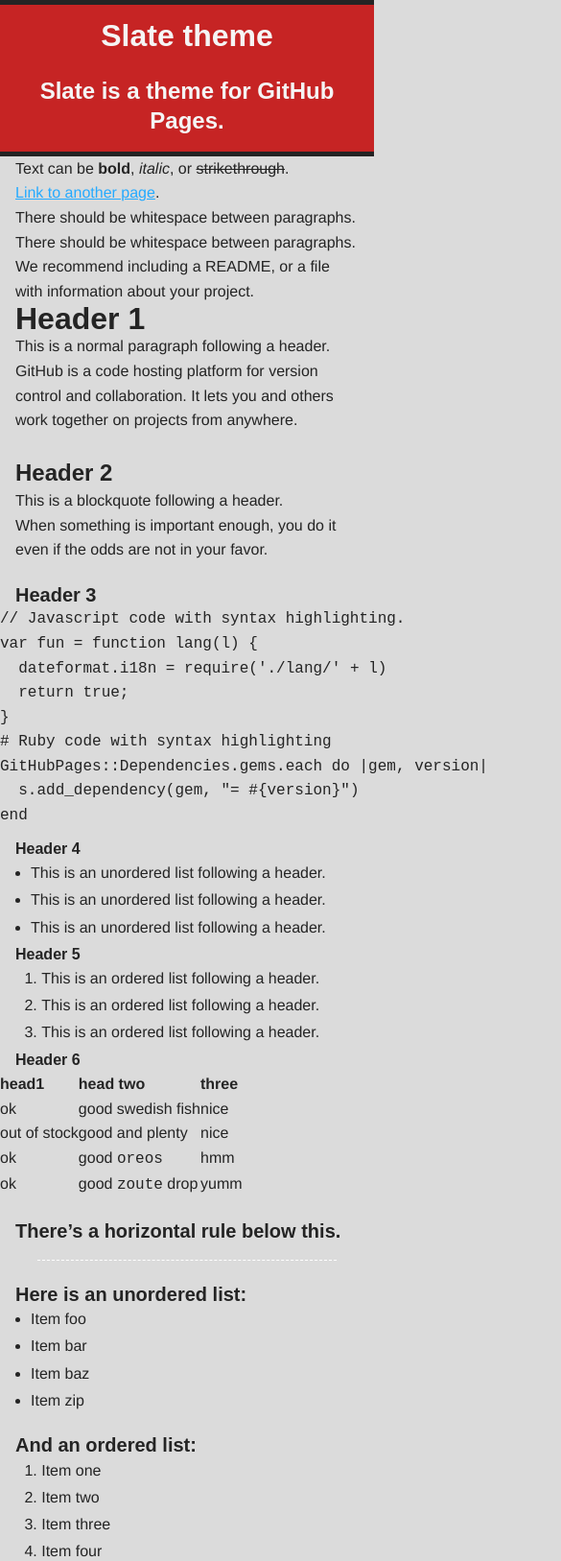
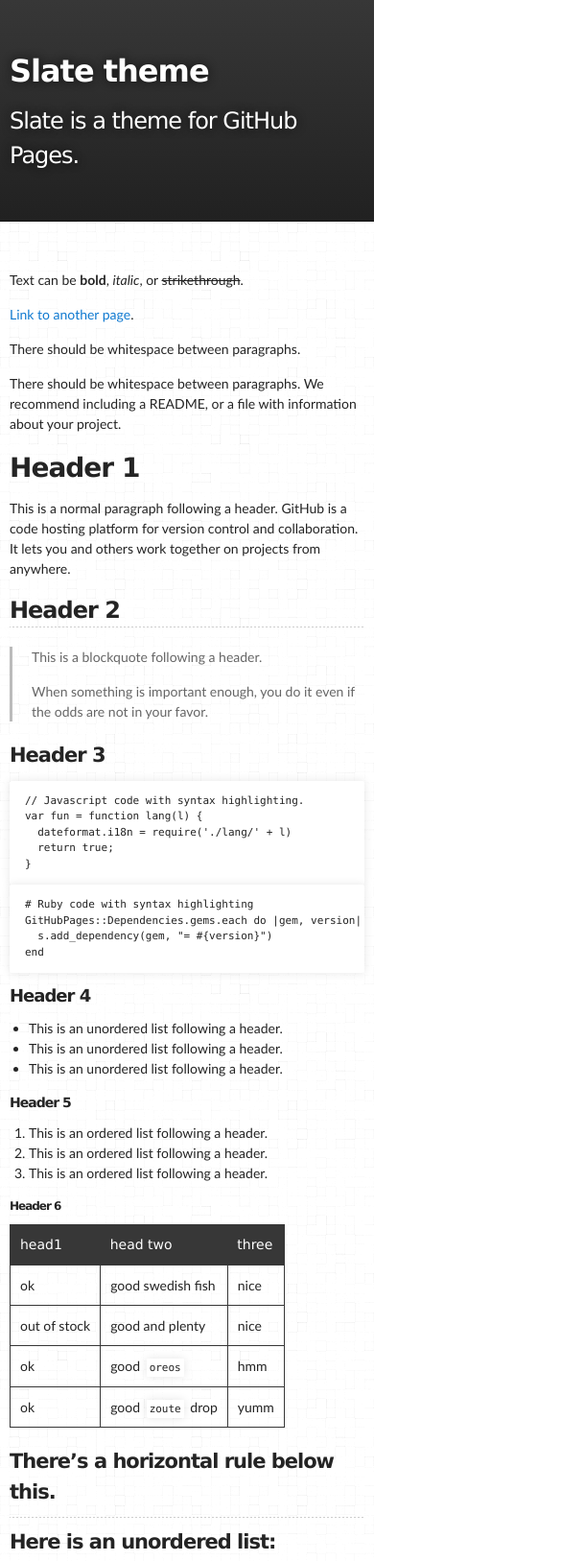
Before and after one commit to KatieK2/super-broccoli, a plain HTML site: page template.html in a window 390 px wide. Shown: the top 1627 px of the page at 96% size, 585 px wide, since content can reach past the window. Drawn offline with Linux system fonts and the light colour scheme.

Commit message:
Updates to lic, readme and style from Slate

```diff
--- a/style.css
+++ b/style.css
@@ -1,27 +1,3 @@
-/* html5doctor.com Reset Stylesheet */
-html, body, div, span, object, iframe, h1, h2, h3, h4, h5, h6, p, blockquote, pre, code, abbr, address, cite, code, del, dfn, em, img, ins, kbd, q, samp, small, strong, sub, sup, var, b, i, dl, dt, dd, ol, ul, li, fieldset, form, label, legend, table, caption, tbody, tfoot, thead, tr, th, td, article, aside, canvas, details, figcaption, figure, footer, header, hgroup, menu, nav, section, summary, time, mark, audio, video { margin: 0; padding: 0; border: 0; outline: 0; font-size: 100%; vertical-align: baseline; background: transparent; }
-html { -webkit-text-size-adjust: 100%; -ms-text-size-adjust: 100%; }
-body { line-height: 1.5; }
-article, aside, details, figcaption, figure, footer, header, hgroup, menu, nav, section { display: block; }
-nav ul { list-style: none; padding-left: 0; }
-a { margin: 0; padding: 0; font-size: 100%; vertical-align: baseline; background: transparent; }
-ins { background-color: rgba(255, 255, 255, 0.4); text-decoration: none; }
-mark { background-color: rgba(255, 255, 255, 0.4); font-style: inherit; font-weight: bold; }
-del { text-decoration: line-through; }
-em { font-style: italic; }
-strong { font-weight: bold; }
-abbr[title], dfn[title] { border-bottom: 1px dotted; cursor: help; }
-table { border-collapse: collapse; border-spacing: 0; }
-hr { display: block; height: 1px; border: 0; border-top: 1px dashed white; width: 80%; margin: 1em auto; padding: 0; }
-input, select { vertical-align: middle; }
-h1 { font-size: 2rem; line-height: 100%; margin-top: .5em; margin-bottom: .5em; }
-h2 { font-size: 1.5rem; line-height: 128.6%; margin-top: 1.143em; }
-h3 { font-size: 1.25rem; margin-top: 1.1em; }
-h4 { margin-top: .5rem; }
-p, ul, ol, dl, pre, code, blockquote { font-size: 1rem; }
-li { margin-bottom: .75%; }
-small, aside { font-size: 0.75em; }
-
 /* Colors:
 #FF2424;
 #C62424;
@@ -33,131 +9,395 @@ small, aside { font-size: 0.75em; }
 #DBDBDB;
 */
 
+html, body, div, span, applet, object, iframe, h1, h2, h3, h4, h5, h6, p, blockquote, pre, a, abbr, acronym, address, big, cite, code, del, dfn, em, img, ins, kbd, q, s, samp, small, strike, strong, sub, sup, tt, var, b, u, i, center, dl, dt, dd, ol, ul, li, fieldset, form, label, legend, table, caption, tbody, tfoot, thead, tr, th, td, article, aside, canvas, details, embed, figure, figcaption, footer, header, hgroup, menu, nav, output, ruby, section, summary, time, mark, audio, video {
+  margin: 0;
+  padding: 0;
+  border: 0;
+  font: inherit;
+  vertical-align: baseline
+}
+
+article, aside, details, figcaption, figure, footer, header, hgroup, menu, nav, section {
+  display: block
+}
+
+ol, ul {
+  list-style: none
+}
+
+table {
+  border-collapse: collapse;
+  border-spacing: 0
+}
+
 body {
+  box-sizing: border-box;
   color: #242424;
-  background-color: #DBDBDB;
-  background-image: url("light-wool.png");
-  font: 16px/1.6rem "Helvetica Neue", Helvetica, Arial, sans-serif;
+  background: ##dbdbdb;
+  background-image: url("images/light-wool.png");
+  font-size: 16px;
+  font-family: 'Myriad Pro', Calibri, Helvetica, Arial, sans-serif;
+  line-height: 1.5;
+  -webkit-font-smoothing: antialiased
 }
 
 h1, h2, h3, h4, h5, h6 {
-  font-weight: bold;
-  font-family: sans-serif;
-  margin-left: 1rem;
-  margin-right: 1rem;
+  margin: 10px 0;
+  font-weight: 700;
+  font-family: 'Lucida Grande', 'Calibri', Helvetica, Arial, sans-serif;
+  letter-spacing: -1px
 }
 
-header, footer {
-  color: whitesmoke;
-  background-color: #C62424;
-  font-family: sans-serif;
-  text-align: center;
-  padding: 1rem;
-  border-top: solid #242424 thick;
-  border-bottom: solid #242424 thick;
+h1 {
+  font-size: 36px;
+  font-weight: 700
+}
+
+h2 {
+  padding-bottom: 10px;
+  font-size: 32px;
+  background: url("../images/bg_hr.png") repeat-x bottom
+}
+
+h3 {
+  font-size: 24px
+}
+
+h4 {
+  font-size: 21px
+}
+
+h5 {
+  font-size: 18px
+}
+
+h6 {
+  font-size: 16px
+}
+
+p {
+  margin: 10px 0 15px 0
+}
+
+footer p {
+  color: #f2f2f2
+}
+
+a {
+  text-decoration: none;
+  color: #0F79D0;
+  text-shadow: none;
+  transition: color 0.5s ease;
+  transition: text-shadow 0.5s ease;
+  -webkit-transition: color 0.5s ease;
+  -webkit-transition: text-shadow 0.5s ease;
+  -moz-transition: color 0.5s ease;
+  -moz-transition: text-shadow 0.5s ease;
+  -o-transition: color 0.5s ease;
+  -o-transition: text-shadow 0.5s ease;
+  -ms-transition: color 0.5s ease;
+  -ms-transition: text-shadow 0.5s ease
+}
+
+a:hover, a:focus {
+  text-decoration: underline;
+  font-weight: bold
 }
 
 footer a {
-  color: inherit;
+  color: #F2F2F2;
+  text-decoration: underline
 }
 
-header p, h1 {
-  margin-top: 0;
-  margin-bottom: 0;
+em, cite {
+  font-style: italic
 }
 
-header ul {
-  display:  flex;
-  justify-content: space-between;
-  margin-top: 1rem;
-  list-style: none;
-  padding-left: 0;
+strong {
+  font-weight: bold
 }
 
-header ul li svg {
-  max-width: 100%;
-  max-height: 3rem;
-  fill: #B2B010;
+img {
+  position: relative;
+  margin: 0 auto;
+  max-width: 739px;
+  padding: 5px;
+  margin: 10px 0 10px 0;
+  border: 1px solid #ebebeb;
+  box-shadow: 0 0 5px #ebebeb;
+  -webkit-box-shadow: 0 0 5px #ebebeb;
+  -moz-box-shadow: 0 0 5px #ebebeb;
+  -o-box-shadow: 0 0 5px #ebebeb;
+  -ms-box-shadow: 0 0 5px #ebebeb
 }
 
-header ul li label {
+p img {
+  display: inline;
+  margin: 0;
+  padding: 0;
+  vertical-align: middle;
   text-align: center;
-  text-decoration: underline;
-  display: block;
-  color: #B2B010;
-  cursor: pointer;
+  border: none
 }
 
-header ul li::hover label, header ul li::hover a, header ul li::hover svg,
-header ul li::focus label, header ul li::focus a, header ul li::focus svg {
-  color: #242424;
-  fill: #242424;
+pre, code {
+  color: #222;
+  background-color: #fff;
+  font-family: Monaco, "Bitstream Vera Sans Mono", "Lucida Console", Terminal, monospace;
+  font-size: 14px;
+  border-radius: 2px;
+  -moz-border-radius: 2px;
+  -webkit-border-radius: 2px
 }
 
-main {
-  display: flex;
+pre {
+  padding: 10px;
+  box-shadow: 0 0 10px rgba(0, 0, 0, 0.1);
+  overflow: auto
 }
 
-div.flex-wrapper {
-  flex: 4;
-  padding-bottom: 1rem;
+code {
+  padding: 3px;
+  margin: 0 3px;
+  box-shadow: 0 0 10px rgba(0, 0, 0, 0.1)
 }
 
-div.flex-wrapper a::hover, div.flex-wrapper a::focus {
-  color: #242424;
+pre code {
+  display: block;
+  box-shadow: none
 }
 
-nav {
-  font-size: 85%;
-  padding: .5rem;
-  background-color: #0770B2;
-  overflow: auto;
-  border-right: solid #242424 thick;
-  flex: 1 1 5rem;
-  align-items: stretch;
+blockquote {
+  color: #666;
+  margin-bottom: 20px;
+  padding: 0 0 0 20px;
+  border-left: 3px solid #bbb
 }
 
-nav ul {
-  margin: 0;
-  padding: 0;
-}
-
-nav li {
-  float: left;
-  background-color: #24AAFF;
-  border: solid 1px #242424;
-  margin: 0.5rem;
-}
-
-nav a {
-  color: white;
-  padding: .5rem;
-  display:  block;
+ul, ol, dl {
+  margin-bottom: 15px
 }
 
 ul {
-  margin-left: 1rem;
-  margin-right: 1rem;
-  padding-left: 1rem;
+  list-style-position: inside;
+  list-style: disc;
+  padding-left: 20px
 }
 
 ol {
-  margin-left: 1rem;
-  margin-right: 1rem;
-  padding-left: 1.7rem;
+  list-style-position: inside;
+  list-style: decimal;
+  padding-left: 20px
 }
 
-p {
-  margin-left: 1rem;
-  margin-right: 1rem;
+dl dt {
+  font-weight: bold
 }
 
-a {
-  color: #24AAFF;
+dl dd {
+  padding-left: 20px;
+  font-style: italic
 }
 
-svg.hide {
-  height: 3rem;
-  width: 3rem;
-  display: none;
+dl p {
+  padding-left: 20px;
+  font-style: italic
 }
+
+hr {
+  height: 1px;
+  margin-bottom: 5px;
+  border: none;
+  background: url("../images/bg_hr.png") repeat-x center
+}
+
+table {
+  border: 1px solid #373737;
+  margin-bottom: 20px;
+  text-align: left
+}
+
+th {
+  font-family: 'Lucida Grande', 'Helvetica Neue', Helvetica, Arial, sans-serif;
+  padding: 10px;
+  background: #373737;
+  color: #fff
+}
+
+td {
+  padding: 10px;
+  border: 1px solid #373737
+}
+
+form {
+  background: #f2f2f2;
+  padding: 20px
+}
+
+.outer {
+  width: 100%
+}
+
+.inner {
+  position: relative;
+  max-width: 640px;
+  padding: 20px 10px;
+  margin: 0 auto
+}
+
+#header_wrap {
+  background: #212121;
+  background: -moz-linear-gradient(top, #373737, #212121);
+  background: -webkit-linear-gradient(top, #373737, #212121);
+  background: -ms-linear-gradient(top, #373737, #212121);
+  background: -o-linear-gradient(top, #373737, #212121);
+  background: linear-gradient(top, #373737, #212121)
+}
+
+#header_wrap .inner {
+  padding: 50px 10px 30px 10px
+}
+
+#project_title {
+  margin: 0;
+  color: #fff;
+  font-size: 42px;
+  font-weight: 700;
+  text-shadow: #111 0px 0px 10px
+}
+
+#project_tagline {
+  color: #fff;
+  font-size: 24px;
+  font-weight: 300;
+  background: none;
+  text-shadow: #111 0px 0px 10px
+}
+
+#downloads {
+  position: absolute;
+  width: 210px;
+  z-index: 10;
+  bottom: -40px;
+  right: 0;
+  height: 70px;
+  background: url("../images/icon_download.png") no-repeat 0% 90%
+}
+
+#main_content_wrap {
+  border-top: 1px solid #111;
+  border-bottom: 1px solid #111
+}
+
+#main_content {
+  padding-top: 40px
+}
+
+#footer_wrap {
+  background: #212121
+}
+
+@media screen and (max-width:992px) {
+  img {
+    max-width: 100%
+  }
+
+}
+
+@media screen and (max-width:480px) {
+  body {
+    font-size: 14px
+  }
+
+  #downloads {
+    display: none
+  }
+
+  .inner {
+    min-width: 320px;
+    max-width: 480px
+  }
+
+  #project_title {
+    font-size: 32px
+  }
+
+  h1 {
+    font-size: 28px
+  }
+
+  h2 {
+    font-size: 24px
+  }
+
+  h3 {
+    font-size: 21px
+  }
+
+  h4 {
+    font-size: 18px
+  }
+
+  h5 {
+    font-size: 14px
+  }
+
+  h6 {
+    font-size: 12px
+  }
+
+  code, pre {
+    font-size: 11px
+  }
+
+}
+
+@media screen and (max-width:320px) {
+  body {
+    font-size: 14px
+  }
+
+  #downloads {
+    display: none
+  }
+
+  .inner {
+    min-width: 240px;
+    max-width: 320px
+  }
+
+  #project_title {
+    font-size: 28px
+  }
+
+  h1 {
+    font-size: 24px
+  }
+
+  h2 {
+    font-size: 21px
+  }
+
+  h3 {
+    font-size: 18px
+  }
+
+  h4 {
+    font-size: 16px
+  }
+
+  h5 {
+    font-size: 14px
+  }
+
+  h6 {
+    font-size: 12px
+  }
+
+  code, pre {
+    min-width: 240px;
+    max-width: 320px;
+    font-size: 11px
+  }
+
+}
```
Also changed, not shown: LICENSE.txt, 1 other file.
